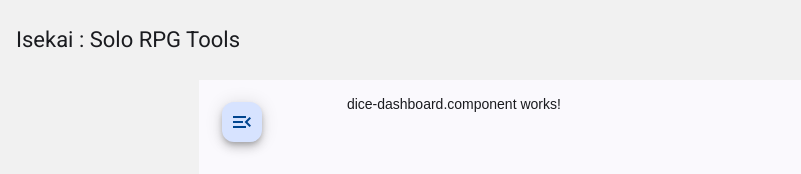
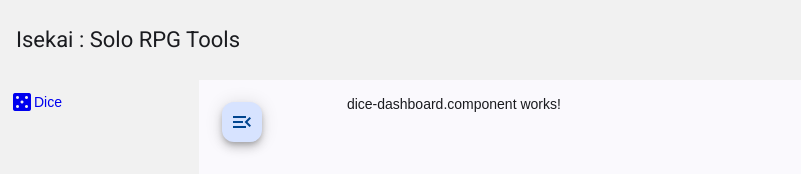
Before and after one commit to goblincraft/web-client, an Angular app: page /dice-dashboard in a window 1280 px wide. Both pictures are taken after a click on the button 45 px from the left and 125 px from the top of the page. Shown: the top 174 px of the page, without its empty margins (0-801 px from the left). Built offline with nearby package versions, Linux system fonts and the light colour scheme.

Commit message:
feat / create nav link for dice dashboard in side menu

```diff
--- a/src/app/shell/side-menu/side-menu.component.css
+++ b/src/app/shell/side-menu/side-menu.component.css
@@ -2,3 +2,10 @@
     background: var(--primary-color);
     height: 100%;
 }
+
+.nav-link {
+    display: flex;
+    align-items: center;
+    padding: 10px;
+    text-decoration: none;
+}
--- a/src/app/shell/side-menu/side-menu.component.html
+++ b/src/app/shell/side-menu/side-menu.component.html
@@ -1,3 +1,8 @@
 <div class="side-menu-wrapper">
-
+        <div *ngFor="let route of routes">
+            <a class="nav-link" [routerLink]="route.path">
+                <mat-icon>{{ route.icon }}</mat-icon>
+                <span>{{ route.label }}</span>
+            </a>
+        </div>
 </div>
--- a/src/app/shell/side-menu/side-menu.component.ts
+++ b/src/app/shell/side-menu/side-menu.component.ts
@@ -1,11 +1,22 @@
+import { CommonModule } from '@angular/common';
 import { Component } from '@angular/core';
+import { MatIconModule } from '@angular/material/icon';
+import { RouterModule } from '@angular/router';
 
 @Component({
   selector: 'app-side-menu',
-  imports: [],
+  imports: [
+    CommonModule,
+    RouterModule,
+    MatIconModule
+  ],
   templateUrl: './side-menu.component.html',
   styleUrl: './side-menu.component.css',
 })
 export class SideMenuComponent {
 
+  routes: { path: string; label: string, icon: string }[] = [
+    { path: 'dice-dashboard', label: 'Dice', icon: 'casino' }
+  ];
+
 }
```
